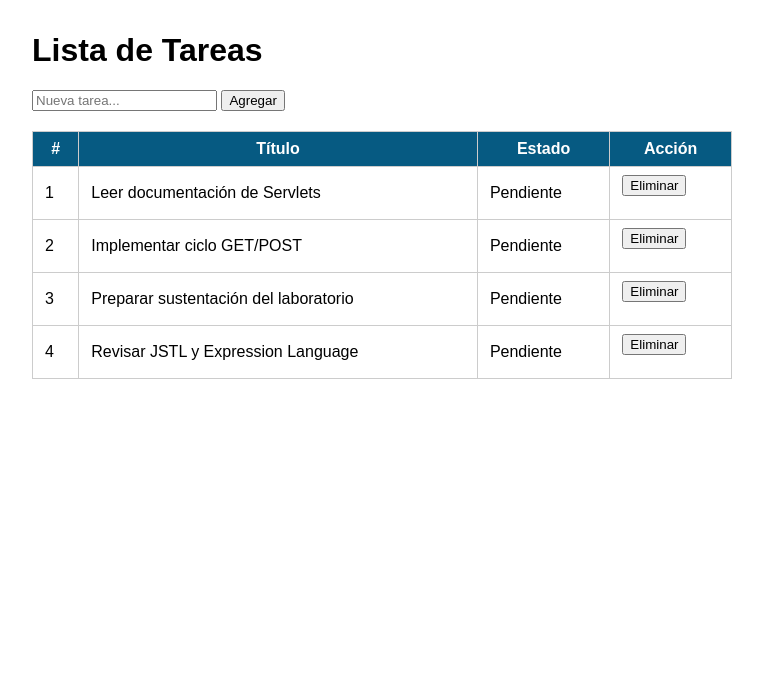
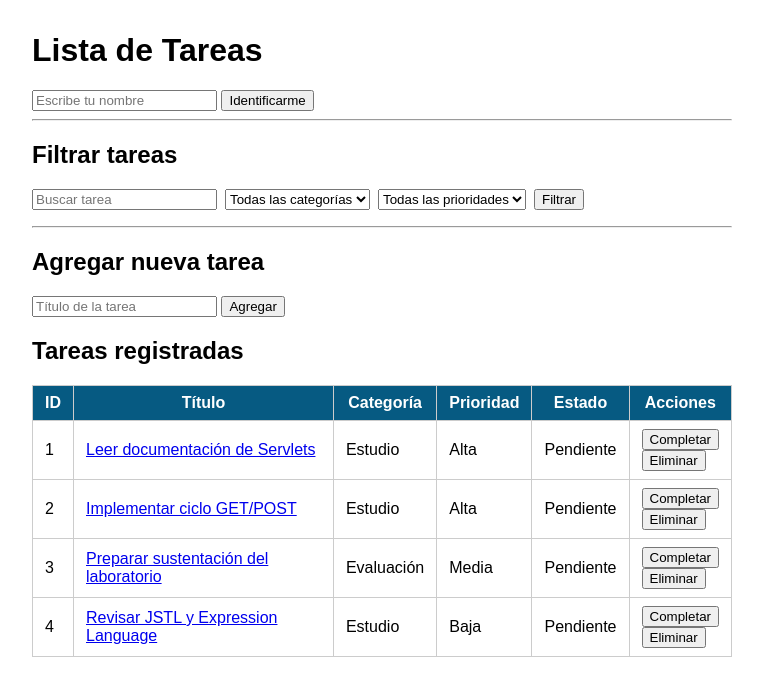
Before and after one commit to pipevilla423/villamizar-post2-u5, a Java web app: page /tareas in a window 1280 px wide. Shown: the top 696 px of the page, without its empty margins (258-1021 px from the left). Run offline with Tomcat 11, a stand-in JSP engine, Linux system fonts and the light colour scheme; data that the repository does not hold is empty.

Commit message:
style: extraer estilos CSS y actualizar vista de tareas

```diff
--- a/src/main/webapp/WEB-INF/views/tareas.jsp
+++ b/src/main/webapp/WEB-INF/views/tareas.jsp
@@ -1,105 +1,180 @@
 
-<%@ page contentType="text/html;charset=UTF-8" %>
+<%@ page contentType="text/html;charset=UTF-8" language="java" %>
 <%@ taglib prefix="c" uri="jakarta.tags.core" %>
 
 <!DOCTYPE html>
 <html lang="es">
 <head>
     <meta charset="UTF-8">
-    <meta name="viewport" content="width=device-width, initial-scale=1.0">
     <title>Gestión de Tareas</title>
 
-    <style>
-        body {
-            font-family: Arial, sans-serif;
-            max-width: 700px;
-            margin: 2rem auto;
-        }
-
-        table {
-            width: 100%;
-            border-collapse: collapse;
-            margin-top: 20px;
-        }
-
-        th, td {
-            border: 1px solid #ccc;
-            padding: 8px 12px;
-        }
-
-        th {
-            background: #065A82;
-            color: white;
-        }
-
-        .error {
-            color: #C62828;
-            background: #FFEBEE;
-            padding: 8px;
-        }
-
-        .completada {
-            text-decoration: line-through;
-            color: #808080;
-        }
-
-        form {
-            margin-bottom: 15px;
-        }
-    </style>
+    <link rel="stylesheet"
+          href="${pageContext.request.contextPath}/css/estilos.css">
 </head>
-
 <body>
 
     <h1>Lista de Tareas</h1>
 
-    <!-- Mensaje de error -->
+    <!-- Saludo del usuario identificado -->
+    <c:if test="${not empty sessionScope.usuario}">
+        <p class="saludo">
+            Bienvenido, <c:out value="${sessionScope.usuario}"/>.
+        </p>
+    </c:if>
+
+    <!-- Formulario para identificar usuario -->
+    <form action="${pageContext.request.contextPath}/tareas"
+          method="post">
+
+        <input type="hidden" name="accion" value="identificar">
+
+        <input type="text"
+               name="nombre"
+               placeholder="Escribe tu nombre"
+               required>
+
+        <button type="submit">Identificarme</button>
+    </form>
+
+    <hr>
+
+    <h2>Filtrar tareas</h2>
+
+    <!-- Filtros combinados -->
+    <form action="${pageContext.request.contextPath}/tareas"
+          method="get"
+          class="filtro">
+
+        <input type="text"
+               name="q"
+               placeholder="Buscar tarea"
+               value="<c:out value='${filtroTexto}'/>">
+
+        <select name="cat">
+            <option value="">Todas las categorías</option>
+
+            <c:forEach var="categoria" items="${categorias}">
+                <option value="${categoria}"
+                    <c:if test="${categoria eq filtroCategoria}">
+                        selected
+                    </c:if>>
+                    <c:out value="${categoria}"/>
+                </option>
+            </c:forEach>
+        </select>
+
+        <select name="prioridad">
+            <option value="">Todas las prioridades</option>
+
+            <option value="Alta"
+                ${filtroPrioridad eq 'Alta' ? 'selected' : ''}>
+                Alta
+            </option>
+
+            <option value="Media"
+                ${filtroPrioridad eq 'Media' ? 'selected' : ''}>
+                Media
+            </option>
+
+            <option value="Baja"
+                ${filtroPrioridad eq 'Baja' ? 'selected' : ''}>
+                Baja
+            </option>
+        </select>
+
+        <button type="submit">Filtrar</button>
+    </form>
+
+    <hr>
+
+    <h2>Agregar nueva tarea</h2>
+
+    <!-- Mensaje de validación -->
     <c:if test="${not empty error}">
-        <p class="error"><c:out value="${error}"/></p>
+        <p class="error">
+            <c:out value="${error}"/>
+        </p>
     </c:if>
 
     <!-- Formulario para agregar tareas -->
-    <form method="post"
-          action="${pageContext.request.contextPath}/tareas">
+    <form action="${pageContext.request.contextPath}/tareas"
+          method="post">
 
         <input type="hidden" name="accion" value="agregar">
 
         <input type="text"
                name="titulo"
-               placeholder="Nueva tarea..."
-               required>
+               placeholder="Título de la tarea">
 
         <button type="submit">Agregar</button>
     </form>
 
-    <!-- Tabla de tareas -->
+    <h2>Tareas registradas</h2>
+
+    <!-- Lista de tareas -->
     <table>
         <thead>
             <tr>
-                <th>#</th>
+                <th>ID</th>
                 <th>Título</th>
+                <th>Categoría</th>
+                <th>Prioridad</th>
                 <th>Estado</th>
-                <th>Acción</th>
+                <th>Acciones</th>
             </tr>
         </thead>
 
         <tbody>
-
             <c:forEach var="t" items="${tareas}">
                 <tr>
                     <td>${t.id}</td>
 
                     <td class="${t.completada ? 'completada' : ''}">
-                        <c:out value="${t.titulo}"/>
+                        <a href="${pageContext.request.contextPath}/tareas/detalle?id=${t.id}">
+                            <c:out value="${t.titulo}"/>
+                        </a>
                     </td>
 
                     <td>
-                        ${t.completada ? "Completada" : "Pendiente"}
+                        <c:out value="${t.categoria}"/>
                     </td>
 
                     <td>
-                        <form method="post"
-                              action="${pageContext.request.contextPath}/tareas">
+                        <c:out value="${t.prioridad}"/>
+                    </td>
+
+                    <td>
+                        <c:choose>
+                            <c:when test="${t.completada}">
+                                Completada
+                            </c:when>
+                            <c:otherwise>
+                                Pendiente
+                            </c:otherwise>
+                        </c:choose>
+                    </td>
+
+                    <td>
+                        <c:if test="${not t.completada}">
+                            <form action="${pageContext.request.contextPath}/tareas"
+                                  method="post">
+
+                                <input type="hidden"
+                                       name="accion"
+                                       value="completar">
+
+                                <input type="hidden"
+                                       name="id"
+                                       value="${t.id}">
+
+                                <button type="submit">
+                                    Completar
+                                </button>
+                            </form>
+                        </c:if>
+
+                        <form action="${pageContext.request.contextPath}/tareas"
+                              method="post">
 
                             <input type="hidden"
                                    name="accion"
@@ -109,14 +184,19 @@
                                    name="id"
                                    value="${t.id}">
 
-                            <button type="submit">Eliminar</button>
+                            <button type="submit">
+                                Eliminar
+                            </button>
                         </form>
                     </td>
                 </tr>
             </c:forEach>
-
         </tbody>
     </table>
 
+    <c:if test="${empty tareas}">
+        <p>No se encontraron tareas con los filtros seleccionados.</p>
+    </c:if>
+
 </body>
 </html>
--- /dev/null
+++ b/src/main/webapp/css/estilos.css
@@ -0,0 +1,50 @@
+
+body {
+    font-family: Arial, sans-serif;
+    max-width: 700px;
+    margin: 2rem auto;
+}
+
+table {
+    width: 100%;
+    border-collapse: collapse;
+}
+
+th, td {
+    border: 1px solid #ccc;
+    padding: 8px 12px;
+}
+
+th {
+    background: #065A82;
+    color: white;
+}
+
+.error {
+    color: #C62828;
+    background: #FFEBEE;
+    padding: 8px;
+}
+
+.completada {
+    text-decoration: line-through;
+    color: #808080;
+}
+
+.filtro {
+    display: flex;
+    gap: 8px;
+    margin-bottom: 1rem;
+    flex-wrap: wrap;
+}
+
+.saludo {
+    color: #21295C;
+    font-weight: bold;
+}
+
+table.detalle th {
+    width: 160px;
+    text-align: left;
+    background: #1C7293;
+}
```
